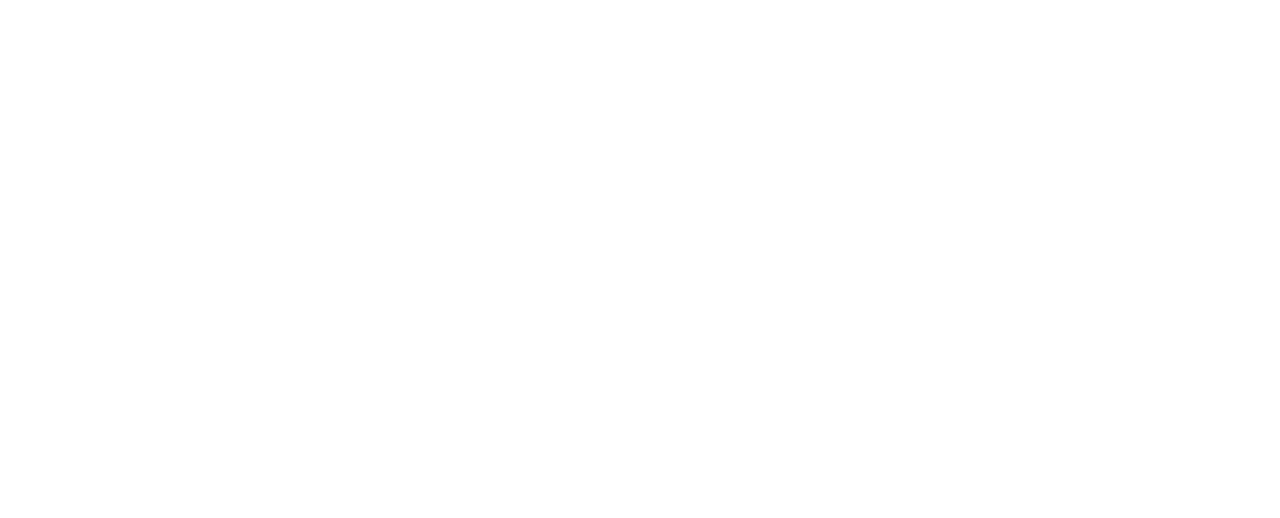
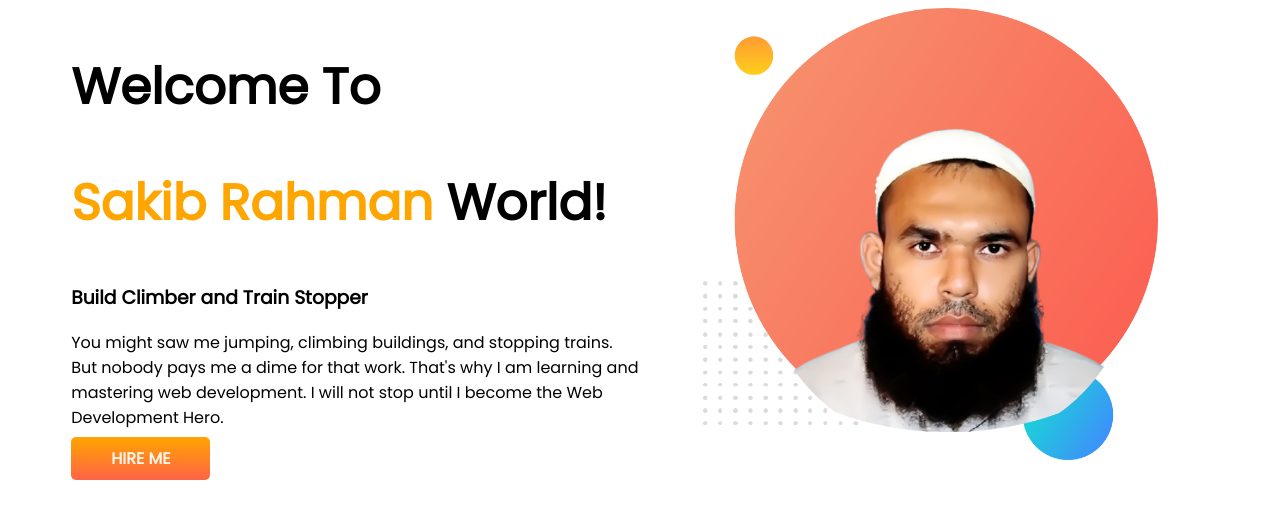
Before and after one commit to srdo96/sakib-portfolio, a plain HTML site: page index.html in a window 1280 px wide. Drawn offline with Linux system fonts and the light colour scheme.

Commit message:
add some style

```diff
--- a/index.html
+++ b/index.html
@@ -1,12 +1,37 @@
 <!DOCTYPE html>
 <html lang="en">
-<head>
-    <meta charset="UTF-8">
-    <meta http-equiv="X-UA-Compatible" content="IE=edge">
-    <meta name="viewport" content="width=device-width, initial-scale=1.0">
+  <head>
+    <meta charset="UTF-8" />
+    <meta http-equiv="X-UA-Compatible" content="IE=edge" />
+    <meta name="viewport" content="width=device-width, initial-scale=1.0" />
     <title>Sakib Portfolio</title>
-</head>
-<body>
-
-</body>
+    <link rel="preconnect" href="https://fonts.googleapis.com" />
+    <link rel="preconnect" href="https://fonts.gstatic.com" crossorigin />
+    <link
+      href="https://fonts.googleapis.com/css2?family=Poppins&display=swap"
+      rel="stylesheet"
+    />
+    <link rel="stylesheet" href="style.css" />
+  </head>
+  <body>
+    <section>
+      <div class="half-width">
+        <h1>Welcome To</h1>
+        <h1><span class="orange-color">Sakib Rahman</span> World!</h1>
+        <h3>Build Climber and Train Stopper</h3>
+        <p>
+          You might saw me jumping, climbing buildings, and stopping trains. But
+          nobody pays me a dime for that work. That's why I am learning and
+          mastering web development. I will not stop until I become the Web
+          Development Hero.
+        </p>
+        <a class="link-button" target="_blank" href="https://github.com/srdo96"
+          >HIRE ME</a
+        >
+      </div>
+      <div class="half-width">
+        <img src="images/my-bg.png" alt="Sakib Rahman" />
+      </div>
+    </section>
+  </body>
 </html>
--- /dev/null
+++ b/style.css
@@ -0,0 +1,27 @@
+body {
+  font-family: "Poppins", sans-serif;
+}
+h1 {
+  font-size: 50px;
+}
+.orange-color {
+  color: orange;
+}
+section {
+  display: flex;
+}
+.half-width {
+  width: 50%;
+  padding-left: 5%;
+}
+.half-width img {
+  width: 80%;
+}
+.link-button {
+  text-decoration: none;
+  background-image: linear-gradient(orange, tomato);
+  padding: 10px 40px;
+  color: seashell;
+  font-weight: 700;
+  border-radius: 5px;
+}
```
Also changed, not shown: images/dream-bg.png (added), images/exp-bg.png (added), images/jhankar.png (added), images/jhankar2.png (added), images/my-bg.png (added), images/my-bg2.png (added), images/top-banner.png (added), 7 other files.
